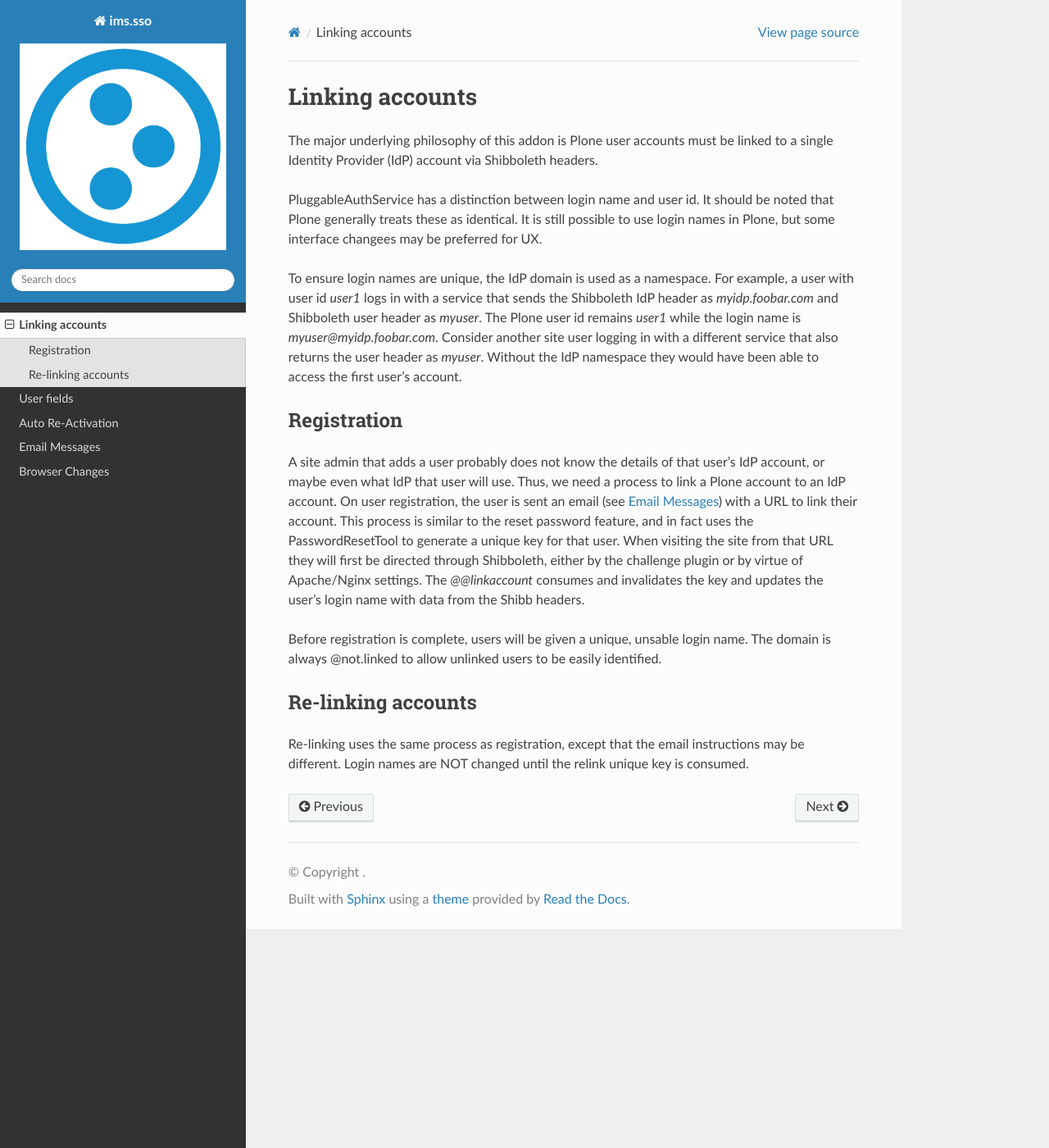
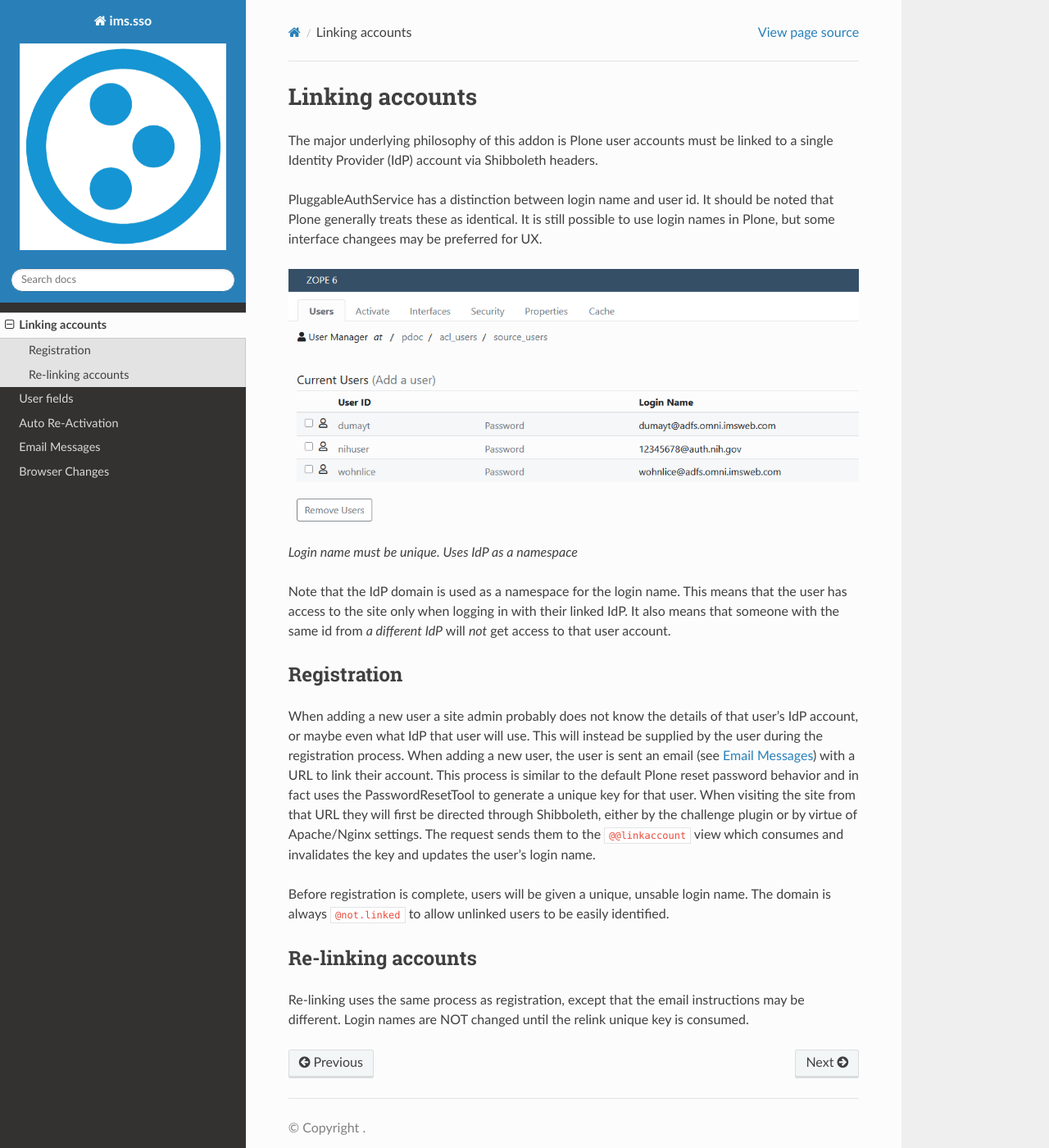
Before and after one commit to imsweb/ims.sso, a Sphinx documentation site: the page built from docs/linking.rst, in a window 1280 px wide and 1400 px high. Shown: the whole window at 82% size. Built offline with Sphinx 7.4.7 and the Read the Docs theme 3.1.0, drawn with Linux system fonts in a browser that asks for light colours.

```diff
--- a/docs/browser.rst
+++ b/docs/browser.rst
@@ -4,6 +4,11 @@ Browser Changes
 
 This package overrides core Plone functionality for the User's Overview page. It includes the following features:
 
+.. figure:: images/usersearch.png
+   :alt: @@usergroup-userprefs
+
+   Browser View @@usergroup-userprefs
+
 * Search by activity status
 * Include current status and option to activate/disable accounts in the table results
 * Visual indication of non-active user rows
--- a/docs/email.rst
+++ b/docs/email.rst
@@ -47,3 +47,9 @@ Select option in control panel
 ------------------------------
 
 Once registered, this option will be available as an option in the Mail Templates field.
+
+
+.. figure:: images/mail_format.png
+   :alt: mail_format
+
+   The vocabulary finds all registered providers of IMailTemplates
--- a/docs/linking.rst
+++ b/docs/linking.rst
@@ -7,24 +7,28 @@ Shibboleth headers.
 PluggableAuthService has a distinction between login name and user id. It should be noted that Plone generally treats
 these as identical. It is still possible to use login names in Plone, but some interface changees may be preferred for UX.
 
-To ensure login names are unique, the IdP domain is used as a namespace. For example, a user
-with user id `user1` logs in with a service that sends the Shibboleth IdP header as `myidp.foobar.com` and Shibboleth user header
-as `myuser`. The Plone user id remains `user1` while the login name is `myuser@myidp.foobar.com`. Consider
-another site user logging in with a different service that also returns the user header as `myuser`. Without the IdP
-namespace they would have been able to access the first user's account.
+.. figure:: images/acl.png
+   :alt: acl_users
+
+   Login name must be unique. Uses IdP as a namespace
+
+Note that the IdP domain is used as a namespace for the login name. This means that the user has access to the site only
+when logging in with their linked IdP. It also means that someone with the same id from *a different IdP* will *not*
+get access to that user account.
+
 
 Registration
 ------------
 
-A site admin that adds a user probably does not know the details of that user's IdP account, or maybe even what IdP
-that user will use. Thus, we need a process to link a Plone account to an IdP account. On user registration,
+When adding a new user a site admin probably does not know the details of that user's IdP account, or maybe even what IdP
+that user will use. This will instead be supplied by the user during the registration process. When adding a new user,
 the user is sent an email (see `Email Messages <email.html>`_) with a URL to link their account. This process is
-similar to the reset password feature, and in fact uses the PasswordResetTool to generate a unique key for that user.
+similar to the default Plone reset password behavior and in fact uses the PasswordResetTool to generate a unique key for that user.
 When visiting the site from that URL they will first be directed through Shibboleth, either by the challenge plugin
-or by virtue of Apache/Nginx settings. The `@@linkaccount` consumes and invalidates the key and updates the user's login
-name with data from the Shibb headers.
+or by virtue of Apache/Nginx settings. The request sends them to the  ``@@linkaccount`` view which consumes and invalidates the key
+and updates the user's login name.
 
-Before registration is complete, users will be given a unique, unsable login name. The domain is always @not.linked to allow
+Before registration is complete, users will be given a unique, unsable login name. The domain is always ``@not.linked`` to allow
 unlinked users to be easily identified.
 
 Re-linking accounts
```
Also changed, not shown: CHANGES.md (+5 -0 lines), pyproject.toml (+21 -3 lines), docs/images/acl.png (added), docs/images/mail_format.png (added), docs/images/usersearch.png (added), 1 other file.
